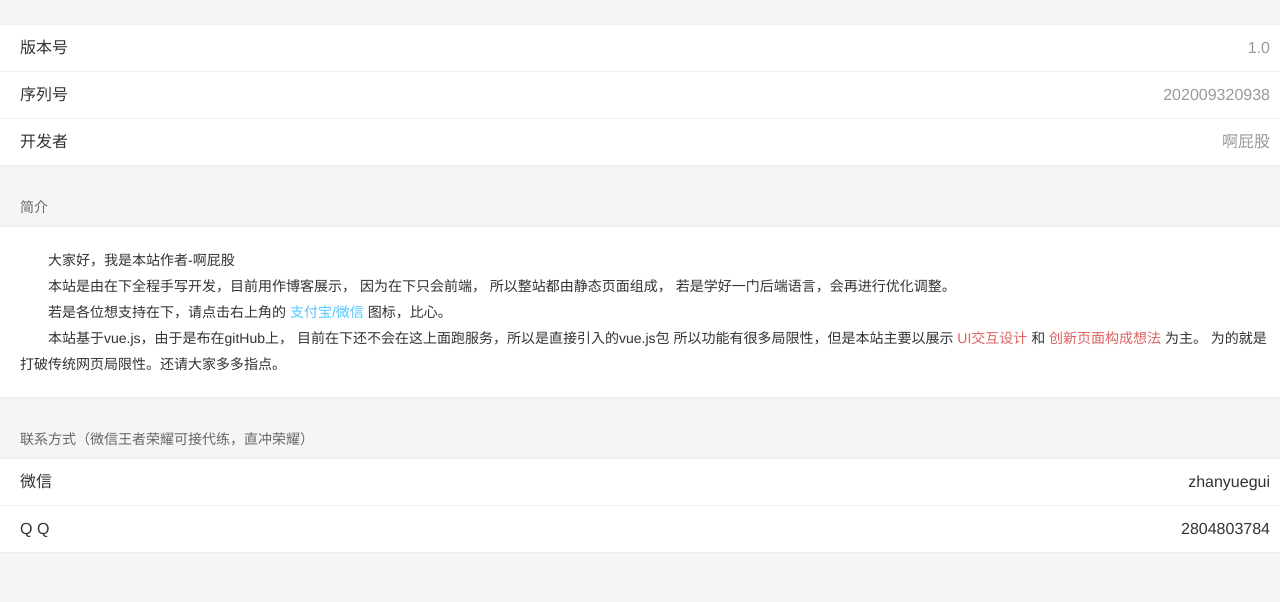
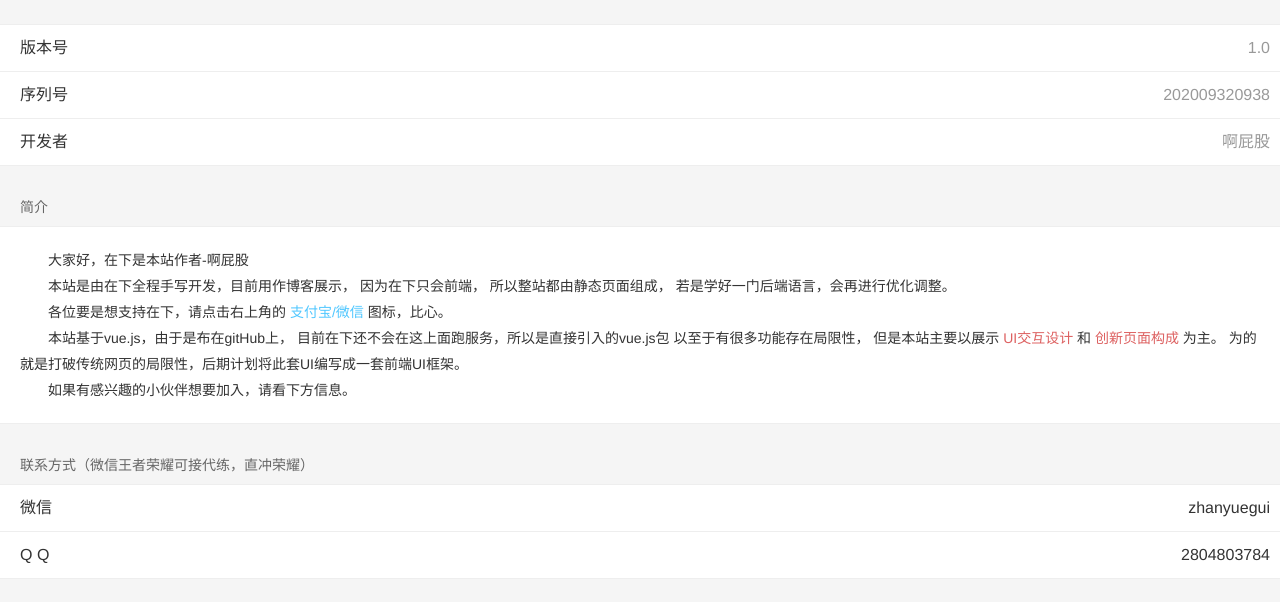
Before and after one commit to lintie555/ltyZone, a plain HTML site: page homeHtml/aboutBox.html in a window 1280 px wide. Drawn offline with Linux system fonts and the light colour scheme.

Commit message:
内容更新

```diff
--- a/homeHtml/aboutBox.html
+++ b/homeHtml/aboutBox.html
@@ -64,20 +64,23 @@
 					<dt>简介</dt>
 					<dd>
 						<div class="text">
-							<i></i>大家好，我是本站作者-啊屁股
+							<i></i>大家好，在下是本站作者-啊屁股
 							<br>
 							<i></i>本站是由在下全程手写开发，目前用作博客展示，
 							因为在下只会前端，
 							所以整站都由静态页面组成，
 							若是学好一门后端语言，会再进行优化调整。
 							<br>
-							<i></i>若是各位想支持在下，请点击右上角的 <span class="fc50c7ff">支付宝/微信</span> 图标，比心。
+							<i></i>各位要是想支持在下，请点击右上角的 <span class="fc50c7ff">支付宝/微信</span> 图标，比心。
 							<br>
 							<i></i>本站基于vue.js，由于是布在gitHub上，
 							目前在下还不会在这上面跑服务，所以是直接引入的vue.js包
-							所以功能有很多局限性，但是本站主要以展示
-							<span class="fcdd6161">UI交互设计</span> 和 <span class="fcdd6161">创新页面构成想法</span> 为主。
-							为的就是打破传统网页局限性。还请大家多多指点。
+							以至于有很多功能存在局限性，
+							但是本站主要以展示
+							<span class="fcdd6161">UI交互设计</span> 和 <span class="fcdd6161">创新页面构成</span> 为主。
+							为的就是打破传统网页的局限性，后期计划将此套UI编写成一套前端UI框架。
+							<br>
+							<i></i>如果有感兴趣的小伙伴想要加入，请看下方信息。
 						</div>
 					</dd>
 				</dl>
```
